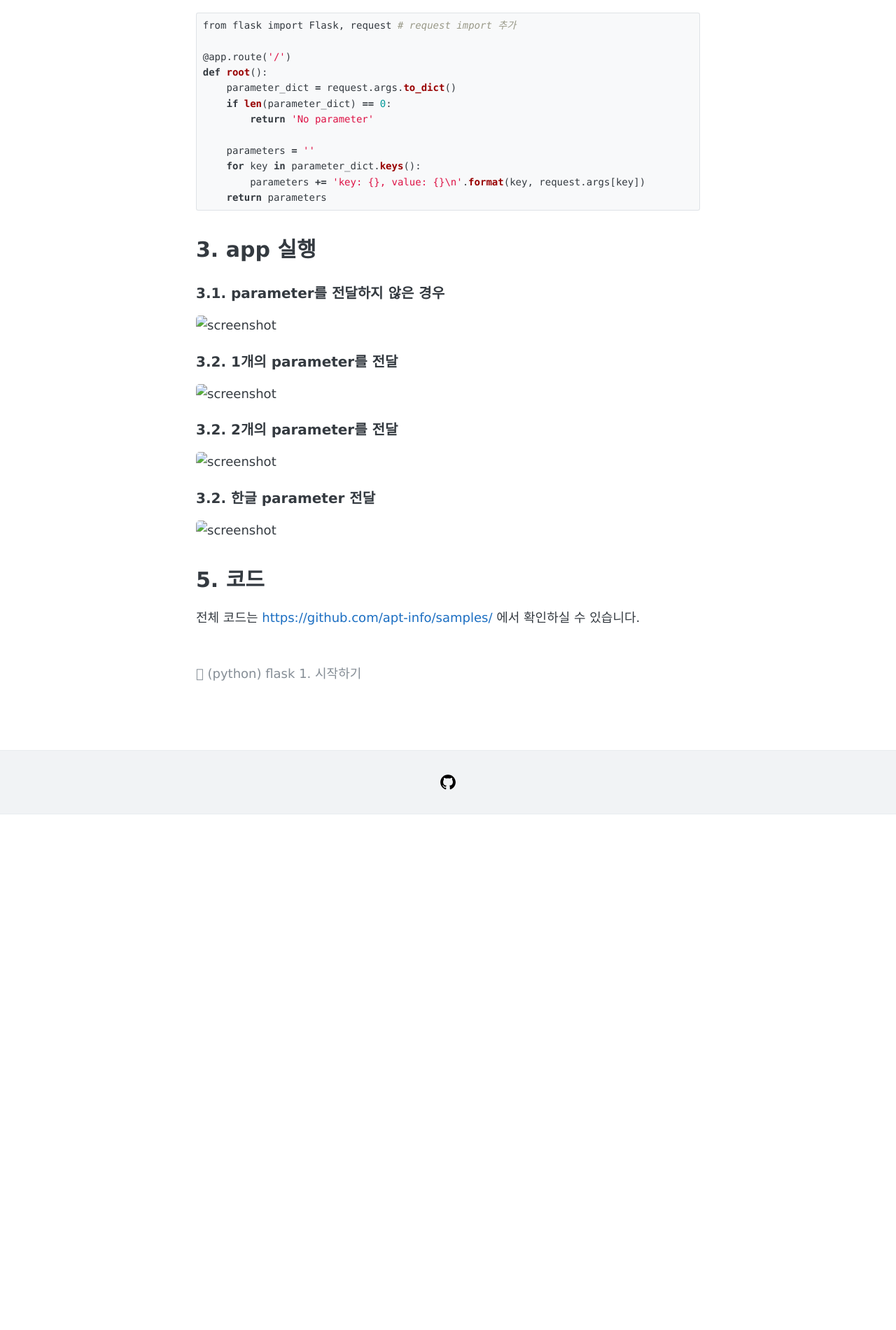
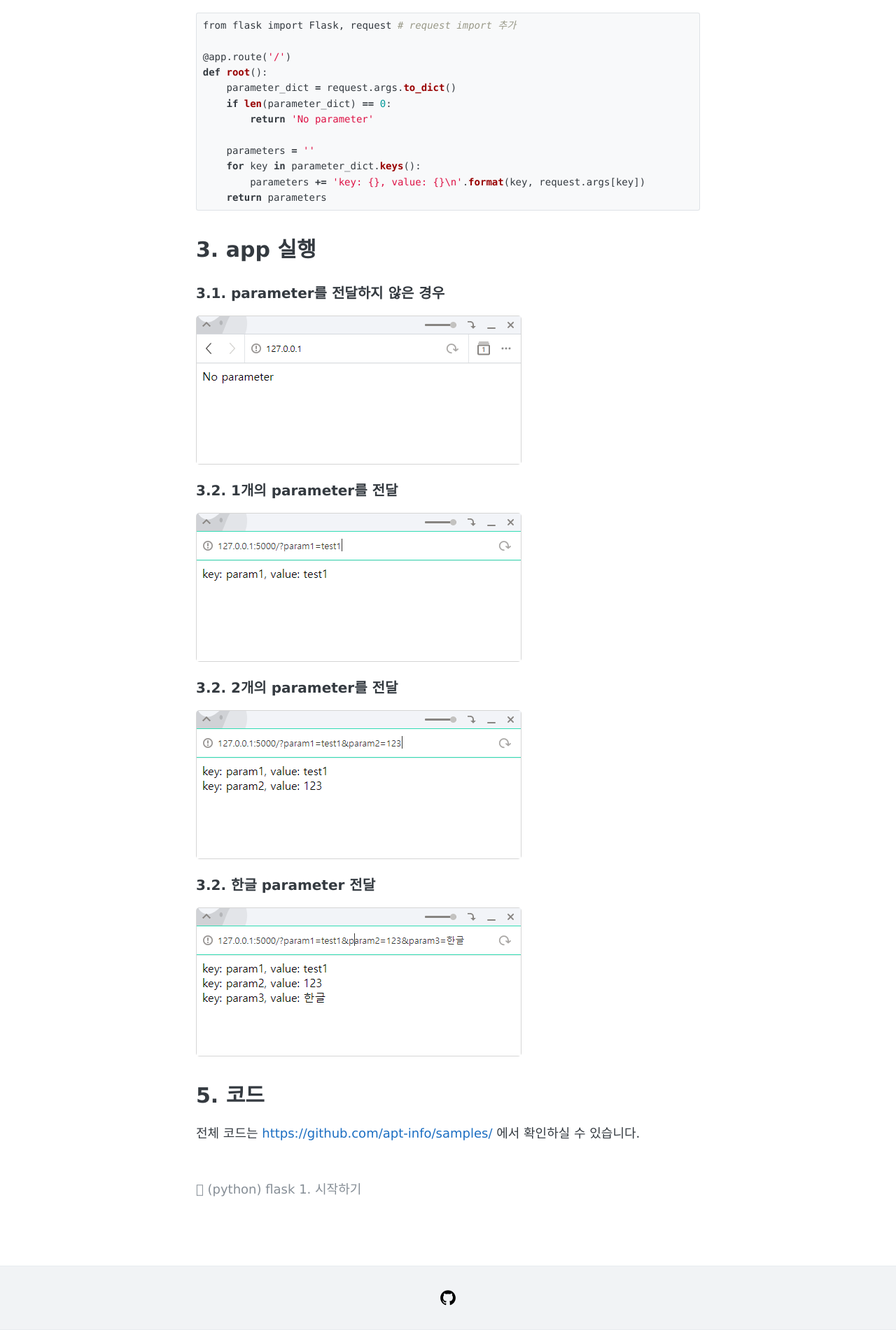
Before and after one commit to apt-info/apt-info.github.io, a Jekyll site: the page built from _posts/2019-09-12-python-flask2-get.md, in a window 1280 px wide. Shown: the part 1209-3110 px from the top of the page at 70% size. Built offline with Jekyll 4.4.1, drawn with Linux system fonts in a browser that asks for light colours; nearby versions of some CDN libraries; our own code applies the rules of GitHub Pages for plain Markdown files; comment, search, counter and statistics services are not loaded; before the commit the page ends 2373 px from its top, so only the background shows below that.

Commit message:
update image url

```diff
--- a/_posts/2019-09-12-python-flask2-get.md
+++ b/_posts/2019-09-12-python-flask2-get.md
@@ -69,19 +69,19 @@ def root():
 
 ### 3.1. parameter를 전달하지 않은 경우
 
-![screenshot](https://apt-info.github.io/images/2019-09-12-python-flask-get/1.png)
+![screenshot](https://apt-info.github.io/images/2019-09-12-python-flask2-get/1.png)
 
 ### 3.2. 1개의 parameter를 전달
 
-![screenshot](https://apt-info.github.io/images/2019-09-12-python-flask-get/2.png)
+![screenshot](https://apt-info.github.io/images/2019-09-12-python-flask2-get/2.png)
 
 ### 3.2. 2개의 parameter를 전달
 
-![screenshot](https://apt-info.github.io/images/2019-09-12-python-flask-get/3.png)
+![screenshot](https://apt-info.github.io/images/2019-09-12-python-flask2-get/3.png)
 
 ### 3.2. 한글 parameter 전달
 
-![screenshot](https://apt-info.github.io/images/2019-09-12-python-flask-get/4.png)
+![screenshot](https://apt-info.github.io/images/2019-09-12-python-flask2-get/4.png)
 
 # 5. 코드
 
```
